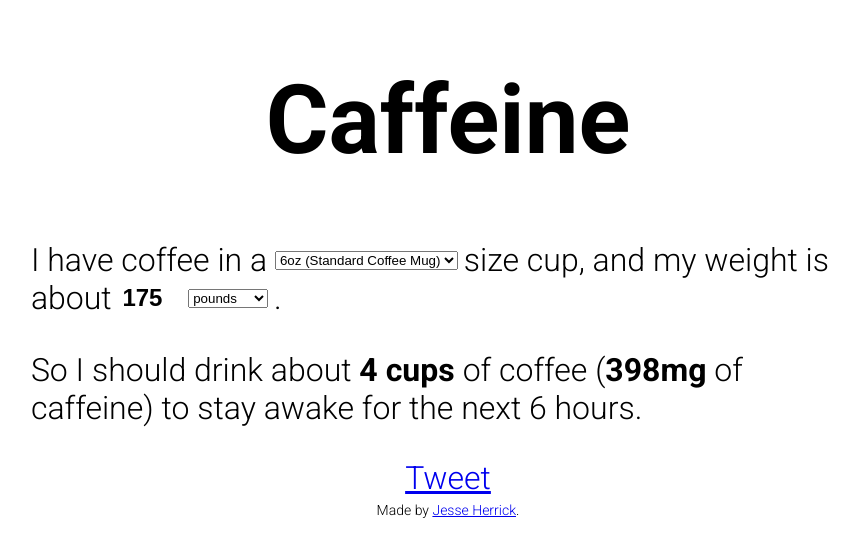
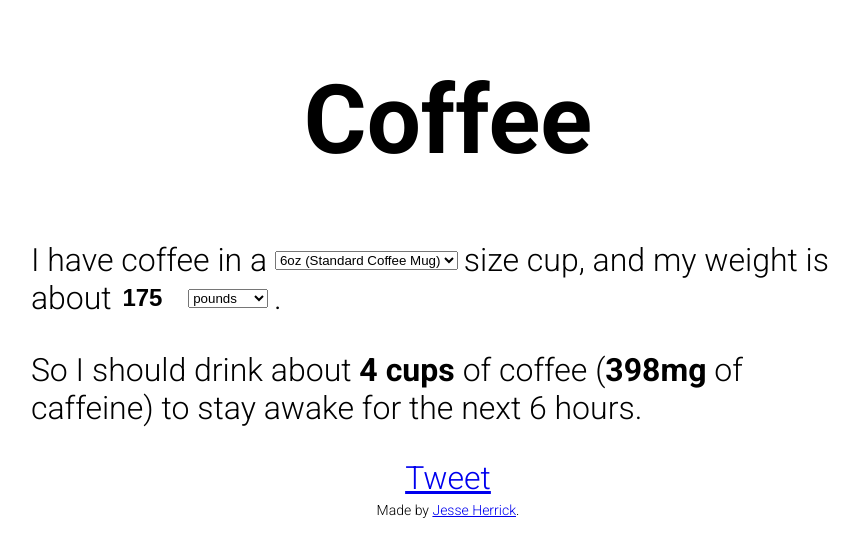
Before and after one commit to JesseHerrick/caffeinefor.me, a plain HTML site: page index.html in a window 1280 px wide. Shown: the whole page, without its empty margins (192-1051 px from the left). Drawn offline with nearby package versions, Linux system fonts and the light colour scheme.

Commit message:
Update title and heading to coffee rather than caffeine.

```diff
--- a/index.html
+++ b/index.html
@@ -1,7 +1,7 @@
 <!DOCTYPE html>
 <html lang="en">
   <head>
-    <title>Caffeine!!!</title>
+    <title>How much coffee?</title>
 
     <meta charset="UTF-8">
     <meta name="viewport" content="width=device-width,initial-scale=1">
@@ -12,7 +12,7 @@
   </head>
 
   <body>
-    <h1>Caffeine</h1>
+    <h1>Coffee</h1>
 
     <div class="container">
     <p>I have coffee in a
```
